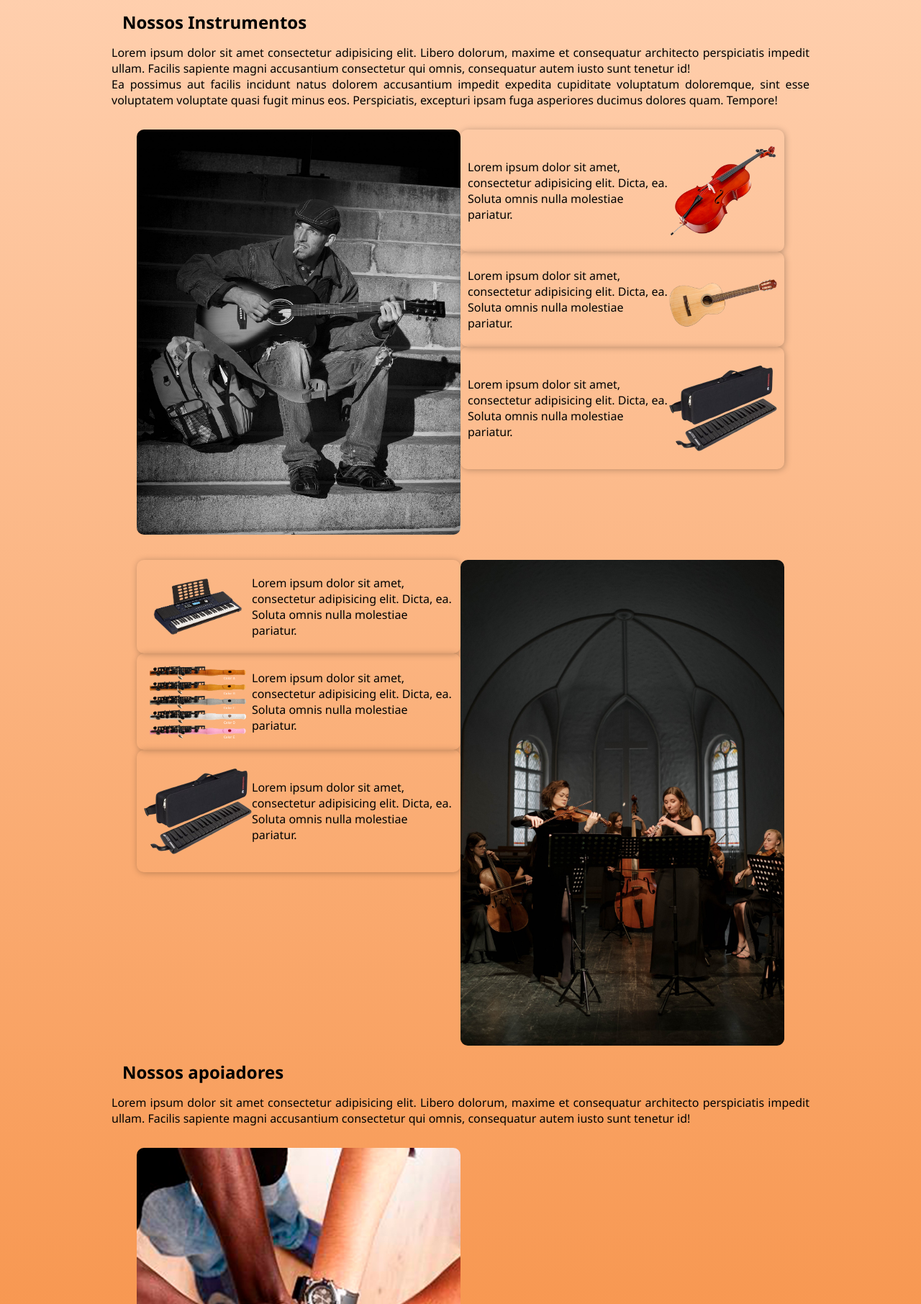
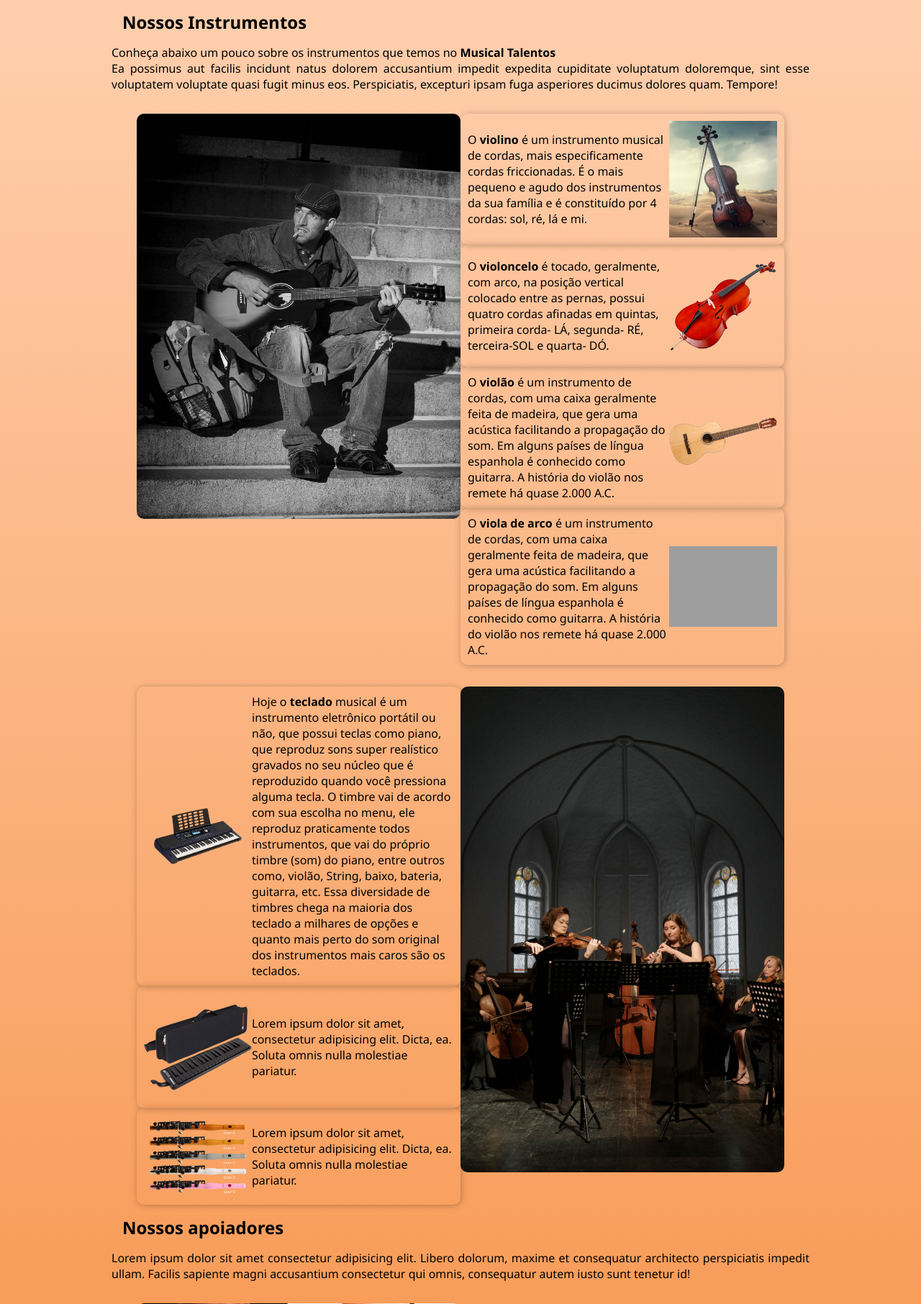
Before and after one commit to mariliapduarte/musical-talentos, a PHP site: page /instrumentos.php in a window 1280 px wide. Shown: the part 80-1892 px from the top of the page at 72% size. Run offline with PHP 8.4, Linux system fonts and the light colour scheme; grey boxes are pictures that could not be loaded.

Commit message:
acrescentamento da descrição dos instrumentos

```diff
--- a/css/style.css
+++ b/css/style.css
@@ -344,6 +344,7 @@ h3 {
     text-align: left;
     box-shadow: 1px 1px 10px rgba(0, 0, 0, 0.26);
     border-radius: 10px;
+
 }
 
 .not img {
--- a/instrumentos.php
+++ b/instrumentos.php
@@ -6,7 +6,7 @@
 
     <h3>Nossos Instrumentos</h3>
 
-    <p>Lorem ipsum dolor sit amet consectetur adipisicing elit. Libero dolorum, maxime et consequatur architecto perspiciatis impedit ullam. Facilis sapiente magni accusantium consectetur qui omnis, consequatur autem iusto sunt tenetur id!</p>
+    <p>Conheça abaixo um pouco sobre os instrumentos que temos no <b>Musical Talentos</b> </p>
     <p>Ea possimus aut facilis incidunt natus dolorem accusantium impedit expedita cupiditate voluptatum doloremque, sint esse voluptatem voluptate quasi fugit minus eos. Perspiciatis, excepturi ipsam fuga asperiores ducimus dolores quam. Tempore!</p>
 
     <section class="bnot">
@@ -18,22 +18,29 @@
         <div class="sbnot">
 
             <div class="not">
-                <p>Lorem ipsum dolor sit amet, consectetur adipisicing elit. Dicta, ea. Soluta omnis nulla molestiae pariatur.</p>
-                <img class="violino-img" src="imagens/img-ctt/violino.jpg" alt="violino">
+                <p>O <b>violino</b> é um instrumento musical de cordas, mais especificamente cordas friccionadas. É o mais pequeno e agudo dos instrumentos da sua família e é constituído por 4 cordas: sol, ré, lá e mi. </p>
+                <img class="violino-img" src="imagens/img-ctt/violino-2.jpg" alt="violino">
                 </a>
             </div>
 
+    <div class="not">
+                    <p>O <b>violoncelo</b> é tocado, geralmente, com arco, na posição vertical colocado entre as pernas, possui quatro cordas afinadas em quintas, primeira corda- LÁ, segunda- RÉ, terceira-SOL e quarta- DÓ.</p>
+                    <img class="violoncelo-img" src="imagens/img-ctt/violoncelo-1.jpg" alt="violoncelo">
+
+                </div>
+
             <div class="not">
-                <p>Lorem ipsum dolor sit amet, consectetur adipisicing elit. Dicta, ea. Soluta omnis nulla molestiae pariatur.</p>
+                <p>O <b>violão</b> é um instrumento de cordas, com uma caixa geralmente feita de madeira, que gera uma acústica facilitando a propagação do som. Em alguns países de língua espanhola é conhecido como guitarra. A história do violão nos remete há quase 2.000 A.C.</p>
                 <img src="imagens/img-ctt/violao.jpg" alt="violão">
 
             </div>
 
             <div class="not">
-                <p>Lorem ipsum dolor sit amet, consectetur adipisicing elit. Dicta, ea. Soluta omnis nulla molestiae pariatur.</p>
-                <img src="imagens/img-ctt/escaleta.jpg">
-                </a>
+                <p>O <b>viola de arco</b> é um instrumento de cordas, com uma caixa geralmente feita de madeira, que gera uma acústica facilitando a propagação do som. Em alguns países de língua espanhola é conhecido como guitarra. A história do violão nos remete há quase 2.000 A.C.</p>
+                <img src="imagens/img-ctt/violino-1.jpg" alt="viola de arco">
+
             </div>
+
         </div>
     </section>
 
@@ -41,9 +48,18 @@
         <div class="sbnot">
             <div class="not">
                 <img src="imagens/img-ctt/teclado.jpg" alt="instrumento musical teclado">
-                <p>Lorem ipsum dolor sit amet, consectetur adipisicing elit. Dicta, ea. Soluta omnis nulla molestiae pariatur.</p>
+                <p>Hoje o <b>teclado</b> musical é um instrumento eletrônico portátil ou não, que possui teclas como piano, que reproduz sons super realístico gravados no seu núcleo que é reproduzido quando você pressiona alguma tecla.
+
+O timbre vai de acordo com sua escolha no menu, ele reproduz praticamente todos instrumentos, que vai do próprio timbre (som) do piano, entre outros como, violão, String, baixo, bateria, guitarra, etc.
+
+Essa diversidade de timbres chega na maioria dos teclado a milhares de opções e quanto mais perto do som original dos instrumentos mais caros são os teclados.</p>
             </div>
 
+    <div class="not">
+                    <img src="imagens/img-ctt/escaleta.jpg">
+
+                    <p>Lorem ipsum dolor sit amet, consectetur adipisicing elit. Dicta, ea. Soluta omnis nulla molestiae pariatur.</p>
+                </div>
             <div class="not">
 
                 <img src="imagens/img-ctt/flauta.jpg" alt="viola de arco">
@@ -51,11 +67,7 @@
                 <p>Lorem ipsum dolor sit amet, consectetur adipisicing elit. Dicta, ea. Soluta omnis nulla molestiae pariatur.</p>
             </div>
 
-            <div class="not">
-                <img src="imagens/img-ctt/escaleta.jpg">
 
-                <p>Lorem ipsum dolor sit amet, consectetur adipisicing elit. Dicta, ea. Soluta omnis nulla molestiae pariatur.</p>
-            </div>
         </div>
 
         <div class="imgp">
```
Also changed, not shown: imagens/img-ctt/violino-2.jpg (added), imagens/img-ctt/violoncelo-1.jpg (renamed from imagens/img-ctt/violino.jpg), 1 other file.
